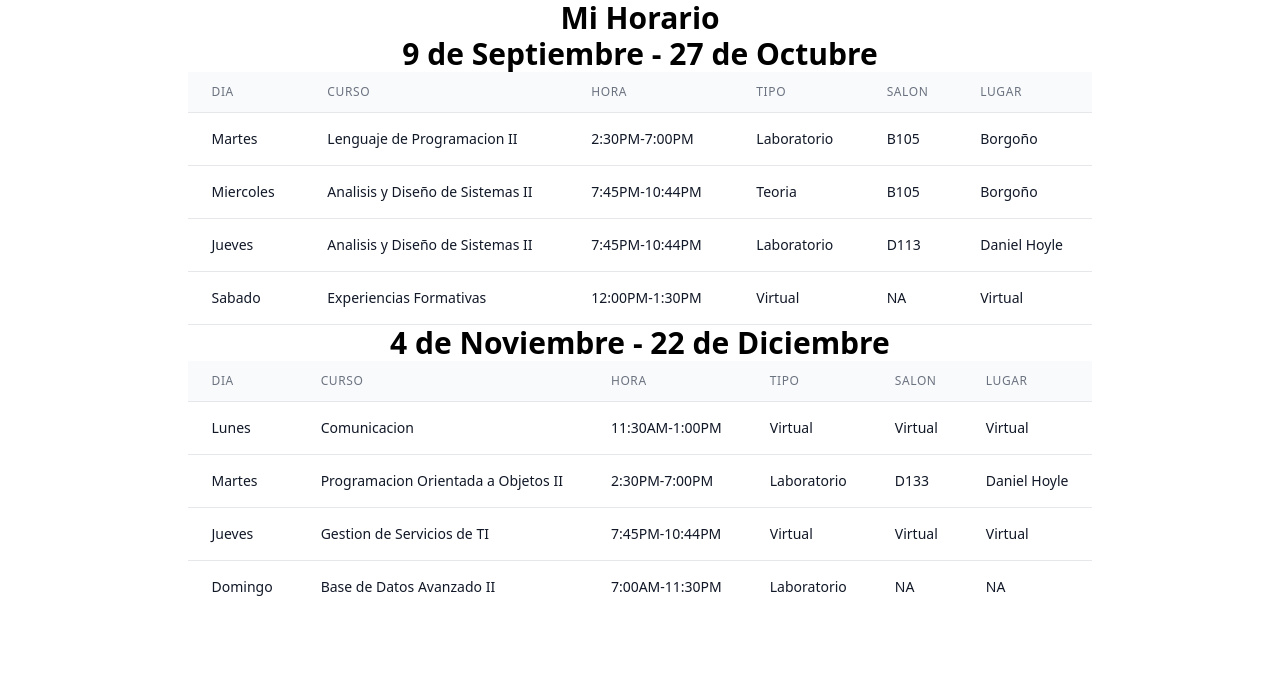
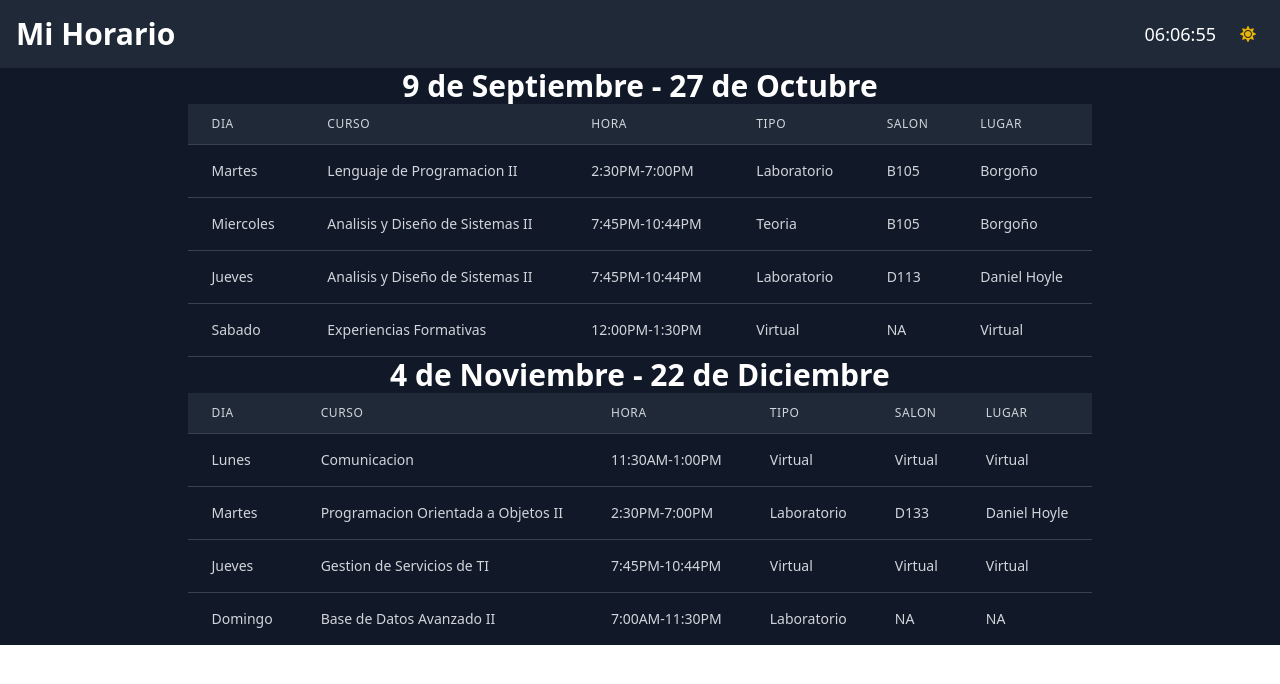
Before and after one commit to Raydberg/ClassHorario, a React (Vite) app: page / in a window 1280 px wide. Shown: the top 684 px of the page. Built offline with nearby package versions, Linux system fonts and the light colour scheme.

Commit message:
feat: Desing DarkMode

```diff
--- a/package.json
+++ b/package.json
@@ -11,8 +11,10 @@
   },
   "dependencies": {
     "@tanstack/react-table": "^8.20.1",
+    "dayjs": "^1.11.12",
     "react": "^18.3.1",
-    "react-dom": "^18.3.1"
+    "react-dom": "^18.3.1",
+    "react-icons": "^5.3.0"
   },
   "devDependencies": {
     "@eslint/js": "^9.8.0",
--- a/src/components/DesktopTable.jsx
+++ b/src/components/DesktopTable.jsx
@@ -1,14 +1,15 @@
-import {PropTypes} from 'prop-types'
+import { PropTypes } from 'prop-types';
+
 export const DesktopTable = ({ table }) => (
   <div className="hidden md:block">
-      <table className="min-w-full divide-y divide-gray-200">
-        <thead className="bg-gray-50">
+    <table className="min-w-full divide-y divide-gray-200 dark:divide-gray-700">
+      <thead className="bg-gray-50 dark:bg-gray-800">
         {table.getHeaderGroups().map(headerGroup => (
           <tr key={headerGroup.id}>
             {headerGroup.headers.map(header => (
               <th
                 key={header.id}
-                  className="px-6 py-3 text-left text-xs font-medium text-gray-500 uppercase tracking-wider"
+                className="px-6 py-3 text-left text-xs font-medium text-gray-500 dark:text-gray-300 uppercase tracking-wider"
               >
                 {header.isPlaceholder ? null : header.column.columnDef.header}
               </th>
@@ -16,13 +17,13 @@ export const DesktopTable = ({ table }) => (
           </tr>
         ))}
       </thead>
-        <tbody className="bg-white divide-y divide-gray-200">
+      <tbody className="bg-white dark:bg-gray-900 divide-y divide-gray-200 dark:divide-gray-700">
         {table.getRowModel().rows.map(row => (
           <tr key={row.id}>
             {row.getVisibleCells().map(cell => (
               <td
                 key={cell.id}
-                  className="px-6 py-4 whitespace-nowrap text-sm text-gray-900"
+                className="px-6 py-4 whitespace-nowrap text-sm text-gray-900 dark:text-gray-300"
               >
                 {cell.getValue()}
               </td>
--- a/src/components/Header.jsx
+++ b/src/components/Header.jsx
@@ -1,3 +1,19 @@
-export const Header = ({ title }) => {
-  return <div className="text-3xl font-bold">{title}</div>;
+import PropTypes from 'prop-types';
+
+export const Header = ({ title, themeToggle, currentDate }) => {
+  return (
+    <div className="flex flex-row items-center justify-between w-full p-4 bg-gray-100 dark:bg-gray-800">
+      <div className="text-lg md:text-3xl font-bold">{title}</div>
+      <div className="flex flex-row items-center space-x-4">
+        <div className="text-lg md:text-lg">{currentDate}</div>
+        {themeToggle}
+      </div>
+    </div>
+  );
 };
+
+Header.propTypes = {
+  title: PropTypes.string.isRequired,
+  themeToggle: PropTypes.element.isRequired,
+  currentDate: PropTypes.string.isRequired,
+};
--- a/src/components/MobileTable.jsx
+++ b/src/components/MobileTable.jsx
@@ -3,11 +3,11 @@ import { PropTypes } from 'prop-types';
 export const MobileTable = ({ table }) => (
   <div className="block md:hidden px-4">
     {table.getRowModel().rows.map(row => (
-      <div key={row.id} className="mb-2 p-2 border rounded-lg shadow-sm bg-white">
+      <div key={row.id} className="mb-2 p-2 border rounded-lg shadow-sm bg-white dark:bg-gray-900">
         {row.getVisibleCells().map(cell => (
           <div key={cell.id} className="flex justify-between py-1">
-            <span className="font-medium text-gray-500 text-sm">{cell.column.columnDef.header}:</span>
-            <span className="text-gray-900 text-sm">{cell.getValue()}</span>
+            <span className="font-medium text-gray-500 dark:text-gray-300 text-sm">{cell.column.columnDef.header}:</span>
+            <span className="text-gray-900 dark:text-gray-300 text-sm">{cell.getValue()}</span>
           </div>
         ))}
       </div>
--- /dev/null
+++ b/src/components/ThemeToggle.jsx
@@ -0,0 +1,27 @@
+import { useState, useEffect } from 'react';
+import { FaSun, FaMoon } from 'react-icons/fa';
+
+export const ThemeToggle = () => {
+  const [theme, setTheme] = useState(() => {
+    return localStorage.getItem('theme') || 'dark';
+  });
+
+  useEffect(() => {
+    if (theme === 'dark') {
+      document.documentElement.classList.add('dark');
+    } else {
+      document.documentElement.classList.remove('dark');
+    }
+    localStorage.setItem('theme', theme);
+  }, [theme]);
+
+  const toggleTheme = () => {
+    setTheme(theme === 'dark' ? 'light' : 'dark');
+  };
+
+  return (
+    <button onClick={toggleTheme} className="p-2 rounded-full bg-gray-200 dark:bg-gray-800">
+      {theme === 'dark' ? <FaSun className="text-yellow-500" /> : <FaMoon className="text-gray-900" />}
+    </button>
+  );
+};
--- /dev/null
+++ b/src/components/index.js
@@ -0,0 +1,7 @@
+export {DesktopTable} from './DesktopTable'
+export {Header} from './Header'
+export {MobileTable} from './MobileTable'
+export {SubTitle} from './SubTitle'
+export {TableNovember} from './TableNovember'
+export {TableSeptember} from './TableSeptember'
+export {ThemeToggle} from './ThemeToggle'
--- a/src/page/Horario.jsx
+++ b/src/page/Horario.jsx
@@ -1,15 +1,29 @@
-import { Header } from "../components/Header";
-import { TableSeptember } from "../components/TableSeptember";
-import {TableNovember} from '../components/TableNovember'
-import {SubTitle} from '../components/SubTitle'
+import dayjs from "dayjs";
+import {
+  Header,
+  TableSeptember,
+  TableNovember,
+  SubTitle,
+  ThemeToggle,
+} from "../components";
+import { useEffect, useState } from "react";
 export const Horario = () => {
+  const [currentDate, setCurrentDate] = useState(dayjs().format('HH:mm:ss'));
+
+  useEffect(() => {
+    const interval = setInterval(() => {
+      setCurrentDate(dayjs().format('HH:mm:ss'));
+    }, 1000);
+
+    return () => clearInterval(interval);
+  }, []);
   return (
-    <div className="flex flex-col justify-center items-center">
-      <Header title="Mi Horario" />
+    <div className="flex flex-col justify-center items-center dark:bg-gray-900 dark:text-white">
+      <Header title="Mi Horario" themeToggle={<ThemeToggle />} currentDate={currentDate} />
       <div className="flex flex-col">
         <SubTitle title="9 de Septiembre - 27 de Octubre" />
         <TableSeptember />
-        <hr></hr>
+        <hr className="dark:border-gray-700" />
         <SubTitle title="4 de Noviembre - 22 de Diciembre" />
         <TableNovember />
       </div>
--- a/tailwind.config.js
+++ b/tailwind.config.js
@@ -1,5 +1,6 @@
 /** @type {import('tailwindcss').Config} */
 export default {
+  darkMode: 'class',
     content: [
       "./index.html",
       "./src/**/*.{js,ts,jsx,tsx}",
```
Also changed, not shown: 1 other file (tests, documents, lock files or other folders). Lines whose indentation alone changed are shown as unchanged.
